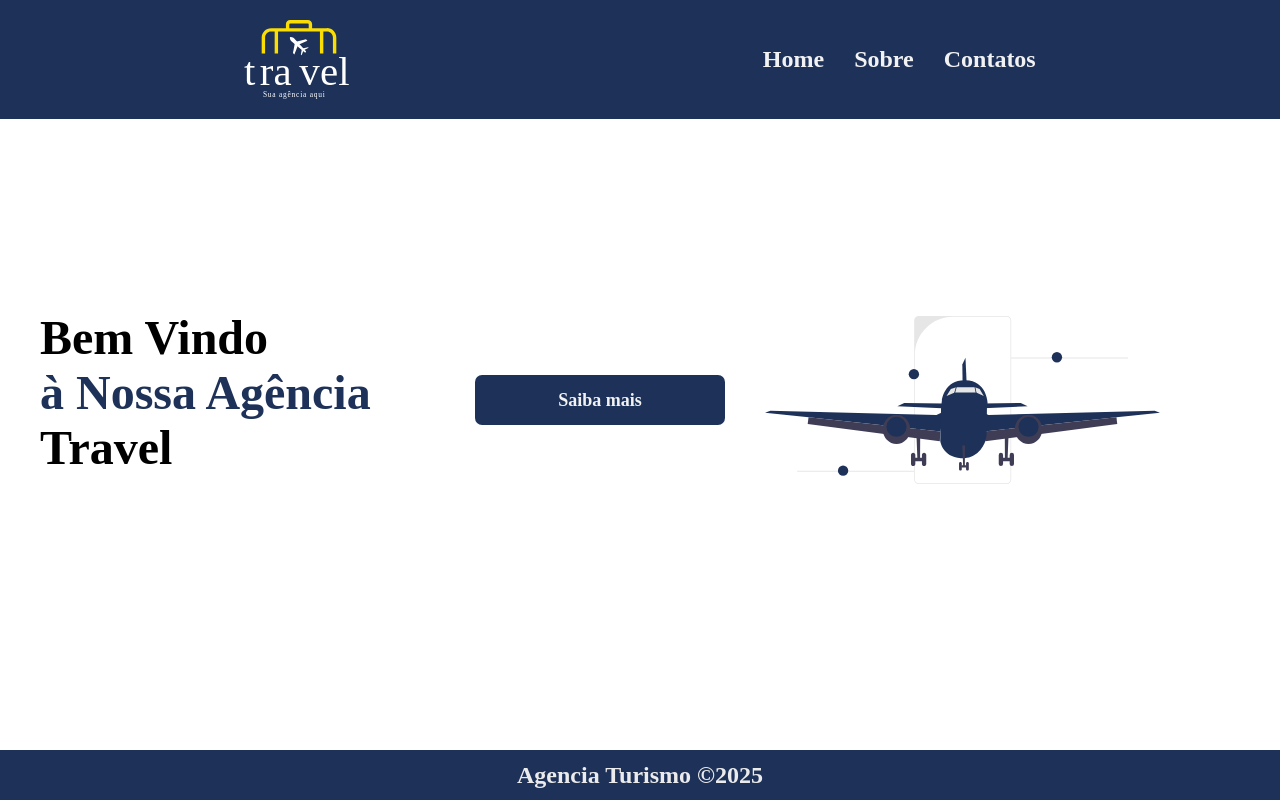
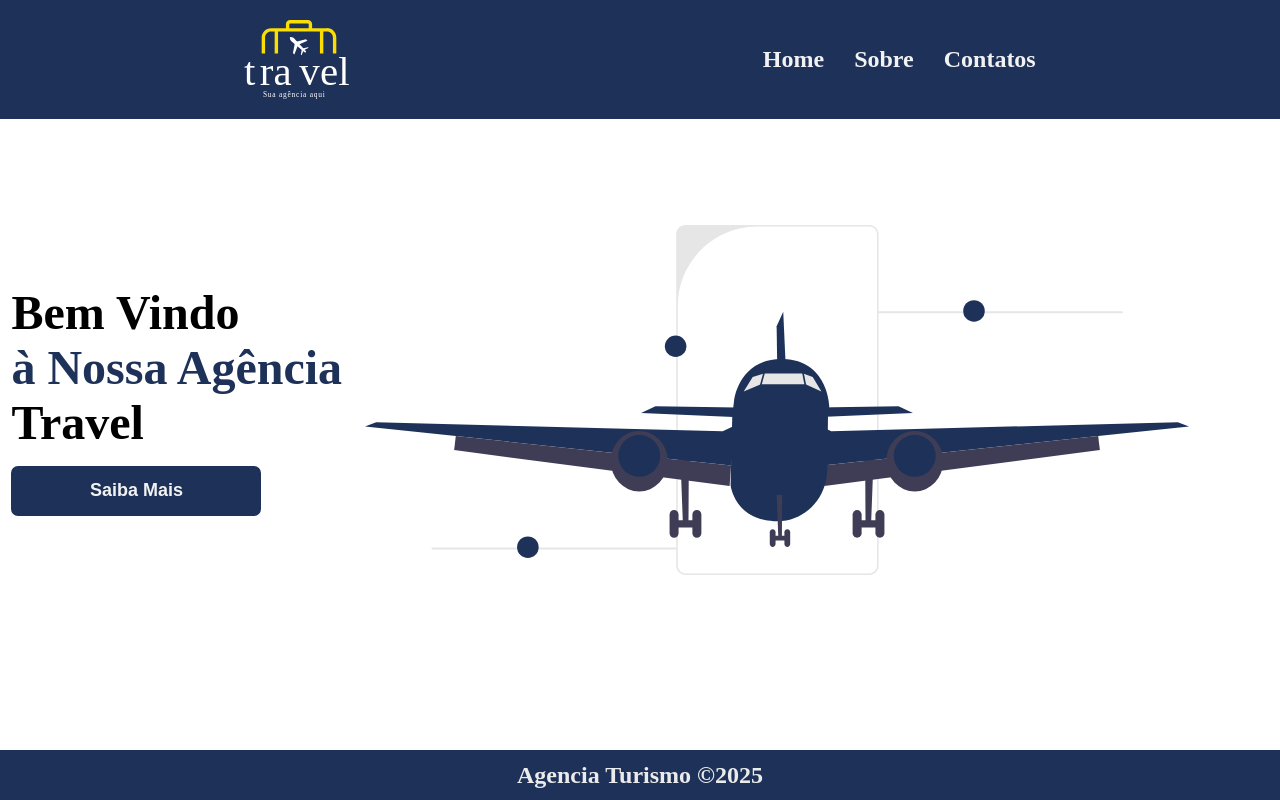
Before and after one commit to denneraladim/agencia-turismo-react, a React (Vite) app: page / in a window 1280 px wide. Built offline with nearby package versions, Linux system fonts and the light colour scheme.

Commit message:
Atualizado a Pagina Home

```diff
--- a/src/Pages/Home/Home.module.scss
+++ b/src/Pages/Home/Home.module.scss
@@ -6,18 +6,13 @@
   min-height: 90vh;
   display: flex;
   align-items: center;
-  justify-content: space-between;
-  text-align: left;
-  gap: 40px;
-  padding: 70px 40px;
+  justify-content: space-around;
 
-  .apresentacao {
-    display: flex;
-    flex-direction: column;
-    gap: 20px;
-    flex: 1;
+  img {
+    height: 350px;
+  }
 
-    p {
+  p {
     font-size: 48px;
     font-weight: bold;
     margin-bottom: 16px;
@@ -25,7 +20,6 @@
 
   span {
     color: c.$color-primary;
-  }
   }
 
   .btn {
@@ -36,31 +30,78 @@
     border: 0;
     border-radius: 7px;
     cursor: pointer;
-    display: flex;
-    align-items: center;
-    justify-content: center;
-    text-decoration: none;
   }
 
   .btn_blue {
-    background-color: c.$color-primary;
-    color: c.$color-white;
+     background-color: c.$color-primary;
+     color: c.$color-white;
 
-    &:hover {
-      background-color: c.$color-blue-light;
-    }
-  }
-
-  figure {
-    flex: 1;
-    display: flex;
-    justify-content: center;
-    align-items: center;
-
-    img {
-      width: 100%;
-      max-width: 500px;
-      height: auto;
+      &:hover {
+        background-color: c.$color-red;
     }
   }
 }
+
+// .home {
+//   width: 100%;
+//   min-height: 90vh;
+//   display: flex;
+//   align-items: center;
+//   justify-content: space-between;
+//   text-align: left;
+//   gap: 40px;
+//   padding: 70px 40px;
+
+//   .apresentacao {
+//     display: flex;
+//     flex-direction: column;
+//     gap: 20px;
+//     flex: 1;
+
+//     p {
+//     font-size: 48px;
+//     font-weight: bold;
+//     margin-bottom: 16px;
+//   }
+
+//   span {
+//     color: c.$color-primary;
+//   }
+//   }
+
+//   .btn {
+//     width: 250px;
+//     height: 50px;
+//     font-size: 18px;
+//     font-weight: bold;
+//     border: 0;
+//     border-radius: 7px;
+//     cursor: pointer;
+//     display: flex;
+//     align-items: center;
+//     justify-content: center;
+//     text-decoration: none;
+//   }
+
+//   .btn_blue {
+//     background-color: c.$color-primary;
+//     color: c.$color-white;
+
+//     &:hover {
+//       background-color: c.$color-blue-light;
+//     }
+//   }
+
+//   figure {
+//     flex: 1;
+//     display: flex;
+//     justify-content: center;
+//     align-items: center;
+
+//     img {
+//       width: 100%;
+//       max-width: 500px;
+//       height: auto;
+//     }
+//   }
+// }
--- a/src/Pages/Home/index.tsx
+++ b/src/Pages/Home/index.tsx
@@ -3,9 +3,8 @@ import styles from "./Home.module.scss";
 
 import HomeImage from "../img/airplane-blue.svg";
 import type { JSX } from "react";
-import { Link } from "react-router-dom";
 
-const Home = ():JSX.Element => {
+const Home = (): JSX.Element => {
     return (
         <>
             <section className={styles.home}>
@@ -15,14 +14,11 @@ const Home = ():JSX.Element => {
                         <span>à Nossa Agência</span> <br />
                         Travel
                     </p>
+                    <button className={`${styles.btn} ${styles.btn_blue}`}>
+                    Saiba Mais
+                </button>
                 </div>
-             <Link to="/sobre" className={`${styles.btn} ${styles.btn_blue}`}>
-                Saiba mais
-             </Link>
-
-            <figure>
                 <img src={HomeImage} alt="Image da Home" />
-            </figure>
             </section>
         </>
 
```
Lines whose indentation alone changed are shown as unchanged.
